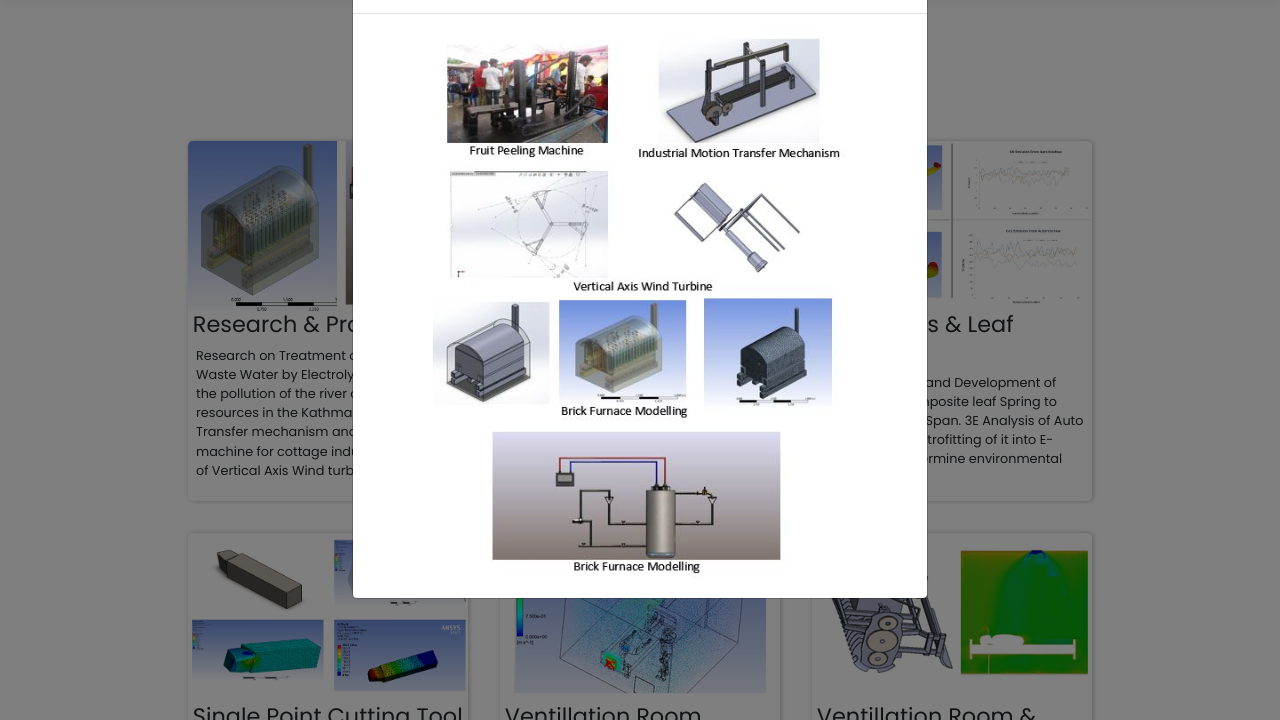
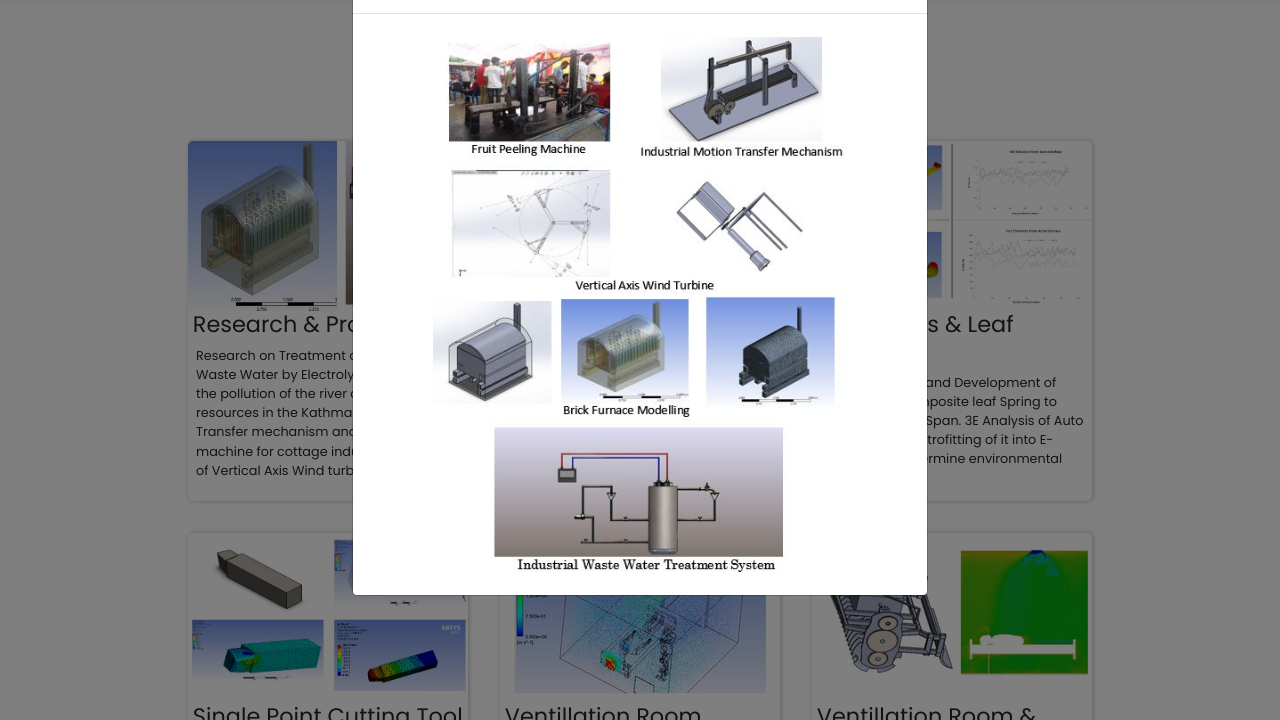
Before and after one commit to AnilK-Panta/portfolio_web, a plain HTML site: page index.html in a window 1280 px wide. Both pictures are taken after a click on the element 328 px from the left and 1201 px from the top of the page. Shown: the part 881-1601 px from the top of the page. Drawn offline with nearby package versions, Linux system fonts and the light colour scheme.

Commit message:
photo change

```diff
--- a/index.html
+++ b/index.html
@@ -149,8 +149,7 @@
                             <div class="container">
                                 <div class="row">
                                     <div class="col-12 d-flex justify-content-center">
-                                        <img src="./images/images/Projects and Research.JPG" alt="delta event"
-                                            style="width: 80%;">
+                                        <img src="./images/images/chage.JPG" alt="delta event" style="width: 80%;">
                                     </div>
 
                                 </div>
```
Also changed, not shown: images/images/chage.JPG (added).
